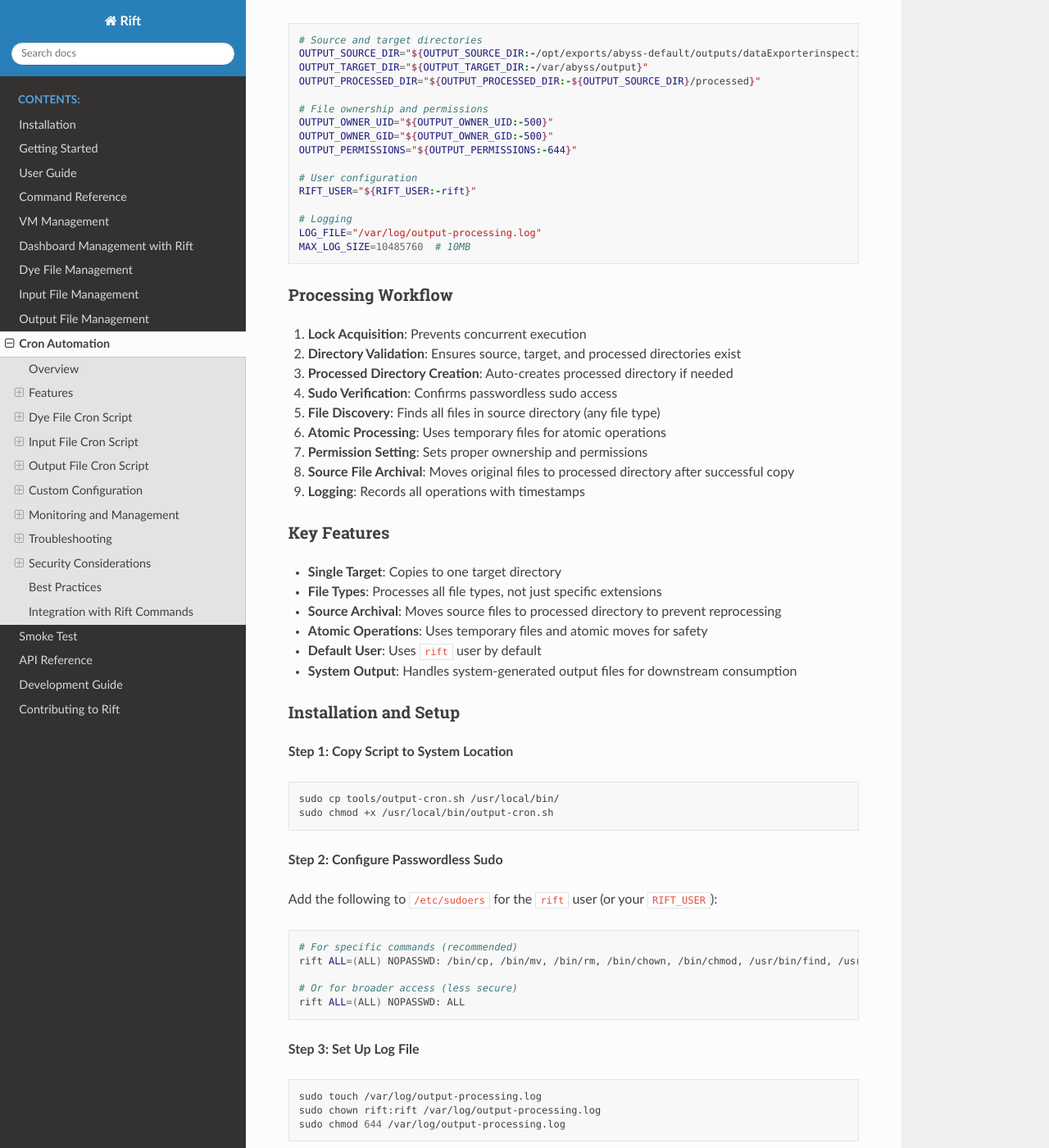
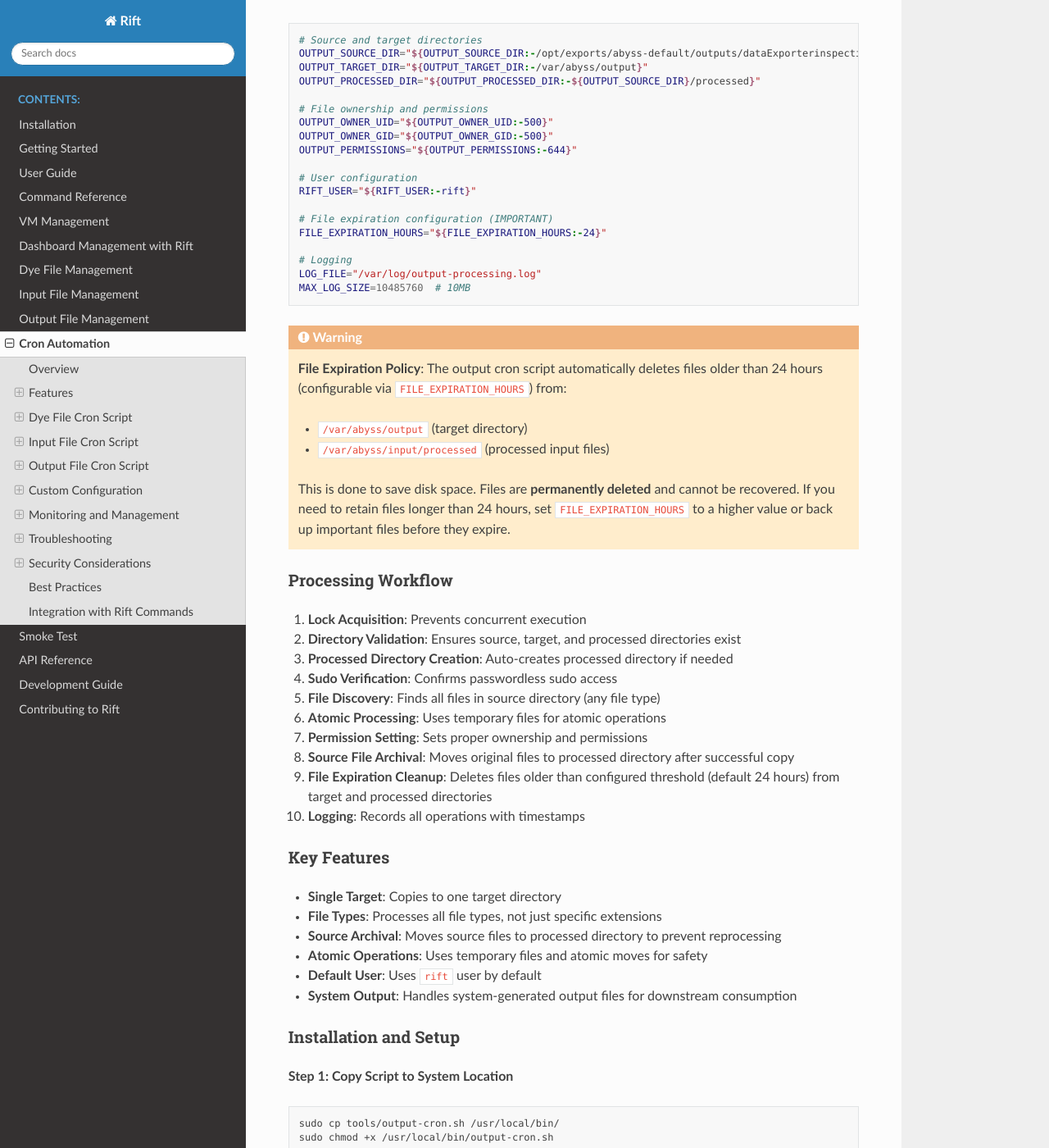
Before and after one commit to RA-Rob/rift, a Sphinx documentation site: the page built from docs/cron-automation.rst, in a window 1280 px wide and 1400 px high, scrolled down 5104 px. Shown: the whole window at 82% size. Built offline with Sphinx 7.4.7 and the Read the Docs theme 3.1.0, drawn with Linux system fonts in a browser that asks for light colours; some of the changed text lies outside the part shown.

Commit message:
Add file expiration process to output cron job for disk space management
Implement automatic file cleanup to prevent disk space issues by deleting
files older than a configurable threshold (default 24 hours).

Features added:
- Configurable file expiration via FILE_EXPIRATION_HOURS environment variable
- Automatic cleanup of files in /var/abyss/output directory
- Automatic cleanup of files in /var/abyss/input/processed directory
- Comprehensive logging of all deletion operations
- Error handling for failed deletions
- Integration into existing output-cron.sh workflow

Changes made:
- tools/output-cron.sh: Added cleanup_expired_files() function and configuration
- docs/cron-automation.rst: Updated with expiration configuration and warnings
- docs/output-file-management.rst: Added file expiration documentation and warnings

The expiration process runs after each file processing cycle and provides
detailed logging. Users are warned about permanent file deletion and can
configure retention periods via environment variables.

Default behavior: Files older than 24 hours are automatically deleted.
Customizable via: export FILE_EXPIRATION_HOURS=48 (for 48 hour retention)

BREAKING CHANGE: Files will now be automatically deleted after 24 hours
unless FILE_EXPIRATION_HOURS is configured to a different value.

```diff
--- a/docs/cron-automation.rst
+++ b/docs/cron-automation.rst
@@ -263,9 +263,20 @@ The script uses the following configuration variables (all configurable via envi
    # User configuration
    RIFT_USER="${RIFT_USER:-rift}"
 
+   # File expiration configuration (IMPORTANT)
+   FILE_EXPIRATION_HOURS="${FILE_EXPIRATION_HOURS:-24}"
+
    # Logging
    LOG_FILE="/var/log/output-processing.log"
    MAX_LOG_SIZE=10485760  # 10MB
+
+.. warning::
+   **File Expiration Policy**: The output cron script automatically deletes files older than 24 hours (configurable via ``FILE_EXPIRATION_HOURS``) from:
+
+   - ``/var/abyss/output`` (target directory)
+   - ``/var/abyss/input/processed`` (processed input files)
+
+   This is done to save disk space. Files are **permanently deleted** and cannot be recovered. If you need to retain files longer than 24 hours, set ``FILE_EXPIRATION_HOURS`` to a higher value or back up important files before they expire.
 
 Processing Workflow
 ~~~~~~~~~~~~~~~~~~~
@@ -278,7 +289,8 @@ Processing Workflow
 6. **Atomic Processing**: Uses temporary files for atomic operations
 7. **Permission Setting**: Sets proper ownership and permissions
 8. **Source File Archival**: Moves original files to processed directory after successful copy
-9. **Logging**: Records all operations with timestamps
+9. **File Expiration Cleanup**: Deletes files older than configured threshold (default 24 hours) from target and processed directories
+10. **Logging**: Records all operations with timestamps
 
 Key Features
 ~~~~~~~~~~~~
@@ -383,6 +395,9 @@ All scripts support environment variable customization:
    # Custom permissions
    export OUTPUT_PERMISSIONS=755
 
+   # Custom file expiration (hours)
+   export FILE_EXPIRATION_HOURS=48  # Keep files for 48 hours instead of default 24
+
    # Custom user
    export RIFT_USER=myuser
 
@@ -396,6 +411,7 @@ To use custom environment variables in cron, add them to the crontab:
    # Add environment variables at the top
    INPUT_SOURCE_DIR=/custom/source
    INPUT_TARGET_DIR=/custom/target
+   FILE_EXPIRATION_HOURS=48
    RIFT_USER=myuser
 
    # Then add the cron jobs
```
Also changed, not shown: docs/output-file-management.rst (+10 -2 lines), 1 other file.
